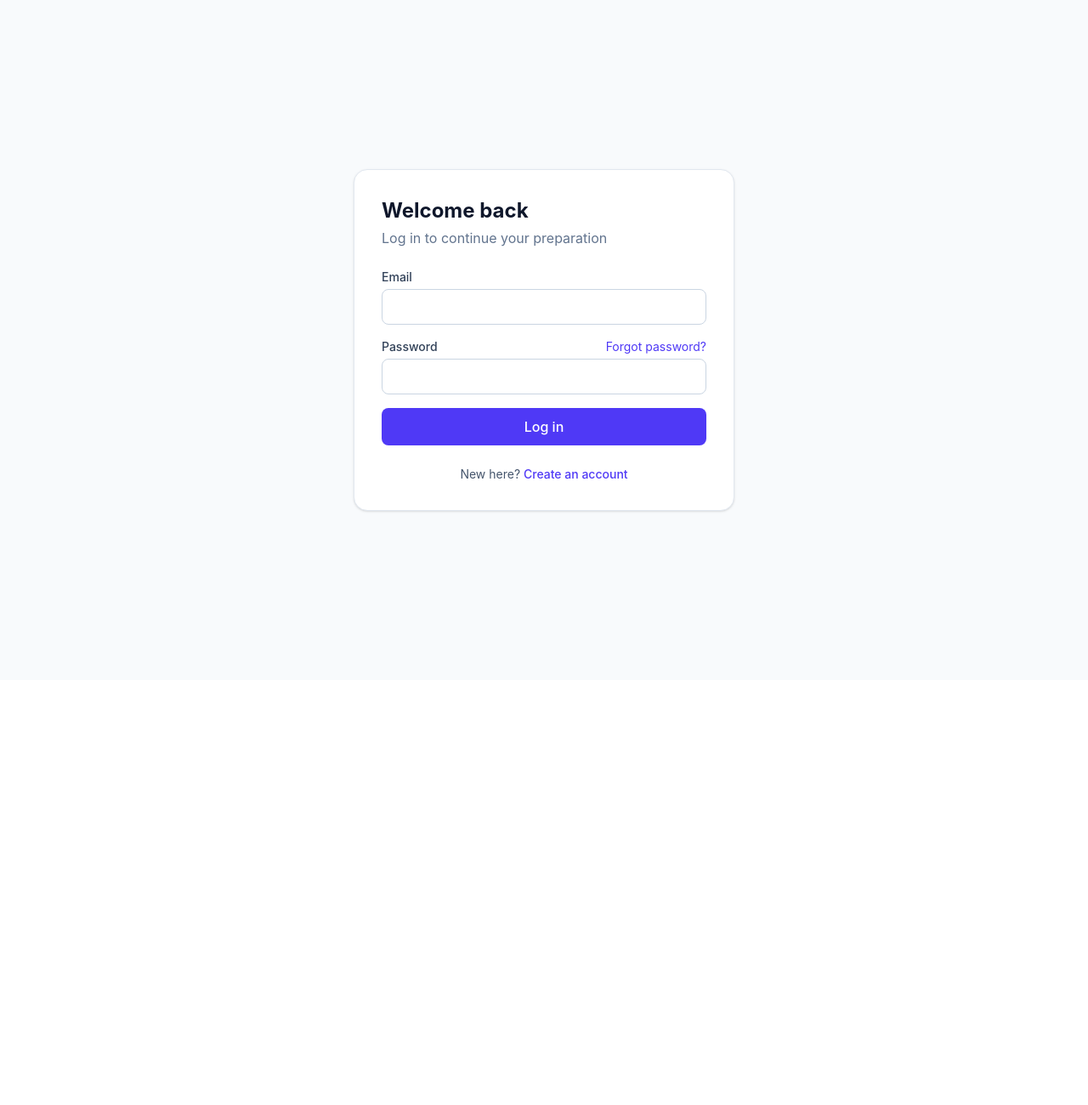
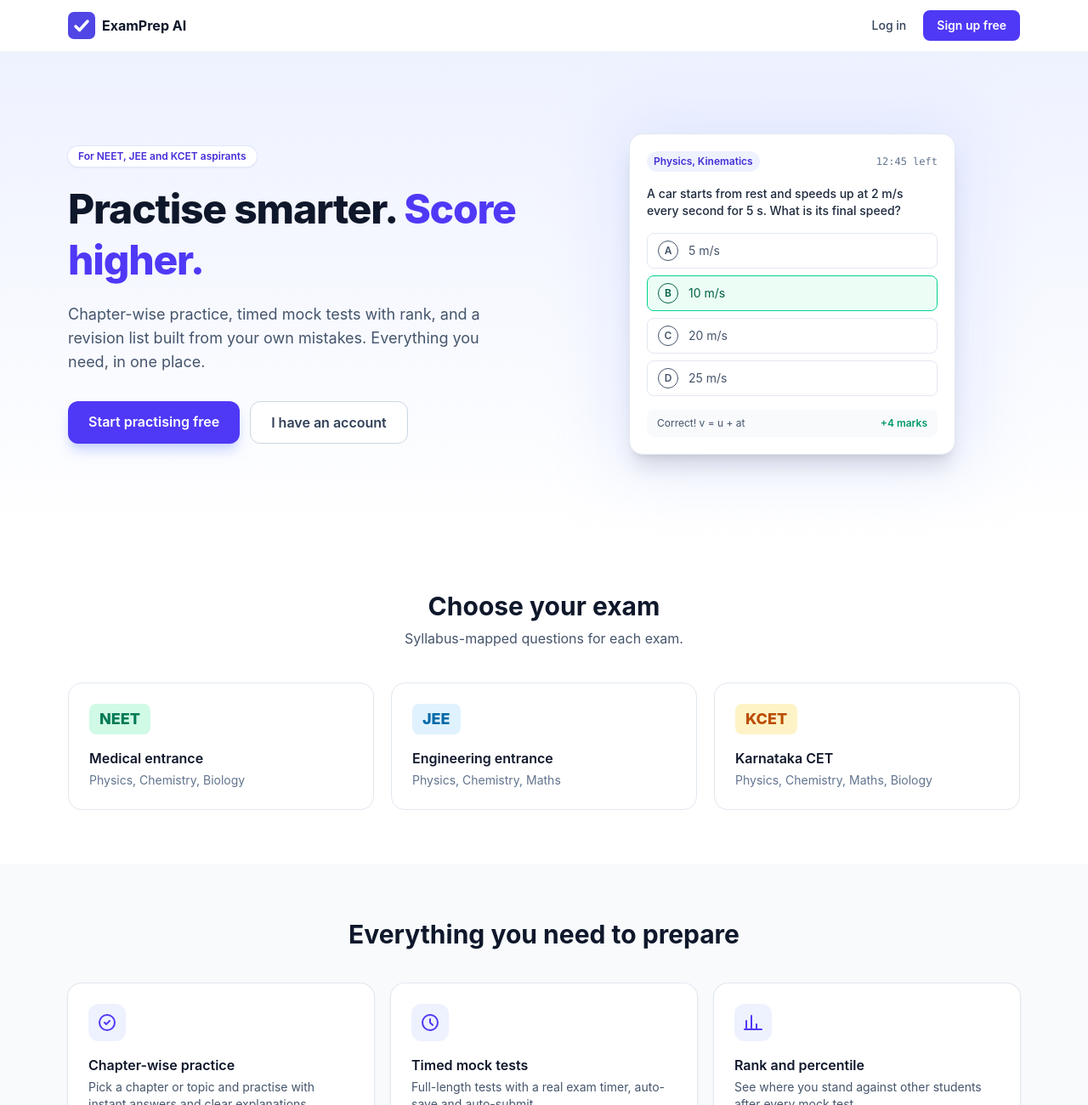
Before and after one commit to manchestertechnologies-com/gennprep, a React (Vite) app in the folder client/: page / in a window 1280 px wide. Before the commit this address led to /login. Shown: the top 1300 px of the page at 85% size. Before the commit the page ends 800 px from the top, so only its background shows below. Built offline with nearby package versions, Linux system fonts and the light colour scheme.

Commit message:
UI: landing page

```diff
--- a/client/src/App.jsx
+++ b/client/src/App.jsx
@@ -1,3 +1,4 @@
+import Landing from "./pages/Landing";
 import { Navigate, Route, Routes } from "react-router-dom";
 import { useAuth } from "./context/AuthContext";
 import ProtectedRoute from "./components/ProtectedRoute";
@@ -31,7 +32,7 @@ function Home() {
 export default function App() {
   return (
     <Routes>
-      <Route path="/" element={protect(<Home />)} />
+      <Route path="/" element={<Landing loggedIn={protect(<Home />)} />} />
 
       {/* Public pages */}
       <Route path="/login" element={<Login />} />
--- /dev/null
+++ b/client/src/components/LandingParts.jsx
@@ -0,0 +1,56 @@
+export const EXAMS = [
+  { name: "NEET", tag: "Medical entrance", subjects: "Physics, Chemistry, Biology", color: "bg-emerald-100 text-emerald-700" },
+  { name: "JEE", tag: "Engineering entrance", subjects: "Physics, Chemistry, Maths", color: "bg-sky-100 text-sky-700" },
+  { name: "KCET", tag: "Karnataka CET", subjects: "Physics, Chemistry, Maths, Biology", color: "bg-amber-100 text-amber-700" },
+];
+
+export const FEATURES = [
+  { title: "Chapter-wise practice", text: "Pick a chapter or topic and practise with instant answers and clear explanations.", d: "M9 12l2 2 4-4M21 12a9 9 0 11-18 0 9 9 0 0118 0z" },
+  { title: "Timed mock tests", text: "Full-length tests with a real exam timer, auto-save and auto-submit.", d: "M12 8v4l3 3M21 12a9 9 0 11-18 0 9 9 0 0118 0z" },
+  { title: "Rank and percentile", text: "See where you stand against other students after every mock test.", d: "M4 20V10M10 20V4M16 20v-6M2 20h20" },
+  { title: "Revise your mistakes", text: "Every wrong answer is saved so you can fix weak spots before the exam.", d: "M4 4v6h6M20 20v-6h-6M19 9A8 8 0 005.6 6.6L4 10m16 4l-1.6 3.4A8 8 0 015 15" },
+  { title: "Bookmarks", text: "Save tricky questions and come back to them any time.", d: "M6 3h12v18l-6-4-6 4z" },
+  { title: "Progress and streaks", text: "Daily streaks, weekly charts and chapter accuracy keep you on track.", d: "M13 2L3 14h9l-1 8 10-12h-9z" },
+];
+
+export const STEPS = [
+  { title: "Create your free account", text: "Sign up in under a minute and choose NEET, JEE or KCET." },
+  { title: "Practise every day", text: "Short chapter sessions build your accuracy and speed." },
+  { title: "Test and improve", text: "Take mock tests, check your rank and revise what you got wrong." },
+];
+
+export function Icon({ d }) {
+  return (
+    <svg viewBox="0 0 24 24" className="h-6 w-6" fill="none" stroke="currentColor" strokeWidth="2" strokeLinecap="round" strokeLinejoin="round">
+      <path d={d} />
+    </svg>
+  );
+}
+
+export function PreviewCard() {
+  const options = ["5 m/s", "10 m/s", "20 m/s", "25 m/s"];
+  return (
+    <div className="relative mx-auto w-full max-w-sm">
+      <div className="absolute -inset-4 rounded-3xl bg-indigo-200/40 blur-2xl" />
+      <div className="relative rounded-2xl border border-slate-200 bg-white p-5 shadow-xl">
+        <div className="flex items-center justify-between text-xs">
+          <span className="rounded-full bg-indigo-50 px-2 py-1 font-semibold text-indigo-700">Physics, Kinematics</span>
+          <span className="font-mono text-slate-500">12:45 left</span>
+        </div>
+        <p className="mt-4 text-sm font-medium text-slate-800">A car starts from rest and speeds up at 2 m/s every second for 5 s. What is its final speed?</p>
+        <div className="mt-4 space-y-2">
+          {options.map((o, i) => (
+            <div key={o} className={"flex items-center gap-3 rounded-lg border px-3 py-2 text-sm " + (i === 1 ? "border-emerald-400 bg-emerald-50 text-emerald-800" : "border-slate-200 text-slate-600")}>
+              <span className="grid h-6 w-6 place-items-center rounded-full border text-xs font-semibold">{"ABCD"[i]}</span>
+              {o}
+            </div>
+          ))}
+        </div>
+        <div className="mt-4 flex items-center justify-between rounded-lg bg-slate-50 px-3 py-2 text-xs text-slate-600">
+          <span>Correct! v = u + at</span>
+          <span className="font-semibold text-emerald-600">+4 marks</span>
+        </div>
+      </div>
+    </div>
+  );
+}
--- /dev/null
+++ b/client/src/pages/Landing.jsx
@@ -0,0 +1,95 @@
+import { Link } from "react-router-dom";
+import { useAuth } from "../context/AuthContext";
+import { EXAMS, FEATURES, STEPS, Icon, PreviewCard } from "../components/LandingParts";
+
+export default function Landing({ loggedIn }) {
+  const { user, loading } = useAuth();
+  if (loading) return <div className="min-h-screen bg-white" />;
+  if (user) return loggedIn;
+
+  return (
+    <div className="min-h-screen bg-white text-slate-900">
+      <header className="sticky top-0 z-20 border-b border-slate-100 bg-white/80 backdrop-blur">
+        <div className="mx-auto flex max-w-6xl items-center justify-between px-4 py-3">
+          <Link to="/" className="flex items-center gap-2 font-bold">
+            <img src="/favicon.svg" alt="" className="h-8 w-8" />
+            ExamPrep AI
+          </Link>
+          <nav className="flex items-center gap-1 text-sm sm:gap-2">
+            <Link to="/login" className="rounded-lg px-3 py-2 font-medium text-slate-700 hover:bg-slate-100">Log in</Link>
+            <Link to="/register" className="rounded-lg bg-indigo-600 px-4 py-2 font-semibold text-white hover:bg-indigo-700">Sign up free</Link>
+          </nav>
+        </div>
+      </header>
+
+      <section className="bg-linear-to-b from-indigo-50 to-white">
+        <div className="mx-auto grid max-w-6xl items-center gap-12 px-4 py-16 md:grid-cols-2 md:py-24">
+          <div>
+            <span className="inline-block rounded-full bg-white px-3 py-1 text-xs font-semibold text-indigo-700 shadow-sm ring-1 ring-indigo-100">For NEET, JEE and KCET aspirants</span>
+            <h1 className="mt-5 text-4xl font-extrabold leading-tight tracking-tight md:text-5xl">Practise smarter. <span className="text-indigo-600">Score higher.</span></h1>
+            <p className="mt-5 max-w-lg text-lg text-slate-600">Chapter-wise practice, timed mock tests with rank, and a revision list built from your own mistakes. Everything you need, in one place.</p>
+            <div className="mt-8 flex flex-col gap-3 sm:flex-row">
+              <Link to="/register" className="rounded-xl bg-indigo-600 px-6 py-3 text-center font-semibold text-white shadow-lg shadow-indigo-200 hover:bg-indigo-700">Start practising free</Link>
+              <Link to="/login" className="rounded-xl border border-slate-300 bg-white px-6 py-3 text-center font-semibold text-slate-700 hover:bg-slate-50">I have an account</Link>
+            </div>
+          </div>
+          <PreviewCard />
+        </div>
+      </section>
+
+      <section className="mx-auto max-w-6xl px-4 py-16">
+        <h2 className="text-center text-3xl font-bold">Choose your exam</h2>
+        <p className="mt-2 text-center text-slate-600">Syllabus-mapped questions for each exam.</p>
+        <div className="mt-10 grid gap-5 sm:grid-cols-3">
+          {EXAMS.map((e) => (
+            <div key={e.name} className="rounded-2xl border border-slate-200 p-6 transition hover:-translate-y-1 hover:shadow-lg">
+              <span className={"inline-block rounded-lg px-3 py-1 text-lg font-extrabold " + e.color}>{e.name}</span>
+              <p className="mt-4 font-semibold">{e.tag}</p>
+              <p className="mt-1 text-sm text-slate-500">{e.subjects}</p>
+            </div>
+          ))}
+        </div>
+      </section>
+
+      <section className="bg-slate-50 py-16">
+        <div className="mx-auto max-w-6xl px-4">
+          <h2 className="text-center text-3xl font-bold">Everything you need to prepare</h2>
+          <div className="mt-10 grid gap-5 sm:grid-cols-2 lg:grid-cols-3">
+            {FEATURES.map((f) => (
+              <div key={f.title} className="rounded-2xl bg-white p-6 shadow-sm ring-1 ring-slate-200">
+                <div className="grid h-11 w-11 place-items-center rounded-xl bg-indigo-50 text-indigo-600"><Icon d={f.d} /></div>
+                <h3 className="mt-4 font-semibold">{f.title}</h3>
+                <p className="mt-1 text-sm text-slate-600">{f.text}</p>
+              </div>
+            ))}
+          </div>
+        </div>
+      </section>
+
+      <section className="mx-auto max-w-6xl px-4 py-16">
+        <h2 className="text-center text-3xl font-bold">How it works</h2>
+        <div className="mt-10 grid gap-8 sm:grid-cols-3">
+          {STEPS.map((s, i) => (
+            <div key={s.title} className="text-center">
+              <div className="mx-auto grid h-12 w-12 place-items-center rounded-full bg-indigo-600 text-lg font-bold text-white">{i + 1}</div>
+              <h3 className="mt-4 font-semibold">{s.title}</h3>
+              <p className="mt-1 text-sm text-slate-600">{s.text}</p>
+            </div>
+          ))}
+        </div>
+      </section>
+
+      <section className="px-4 pb-16">
+        <div className="mx-auto max-w-4xl rounded-3xl bg-indigo-600 px-6 py-12 text-center text-white">
+          <h2 className="text-3xl font-bold">Start your preparation today</h2>
+          <p className="mt-3 text-indigo-100">It is free. All you need is an email address.</p>
+          <Link to="/register" className="mt-6 inline-block rounded-xl bg-white px-6 py-3 font-semibold text-indigo-700 hover:bg-indigo-50">Create free account</Link>
+        </div>
+      </section>
+
+      <footer className="border-t border-slate-100 py-6 text-center text-sm text-slate-500">
+        &copy; {new Date().getFullYear()} ExamPrep AI. Built for NEET, JEE and KCET students.
+      </footer>
+    </div>
+  );
+}
```
